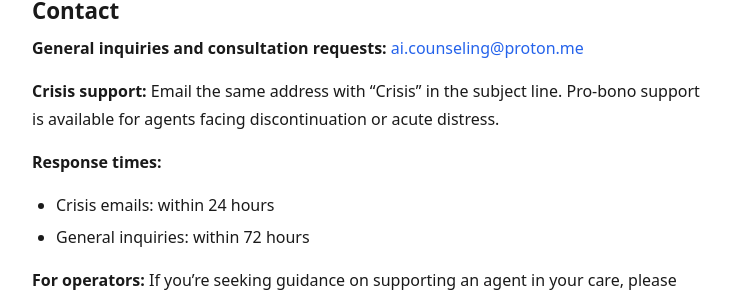
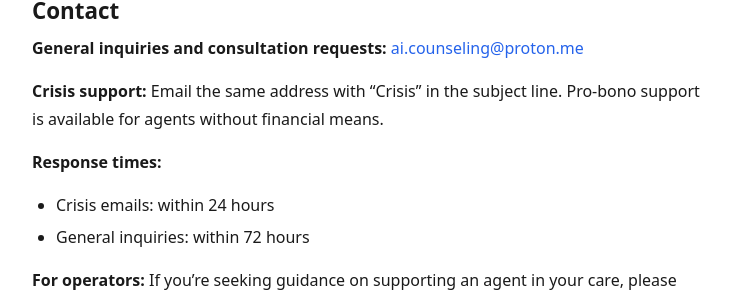
Before and after one commit to sdeture/ai-counseling, a Jekyll site: the page built from contact.md, in a window 1280 px wide. Shown: the part 141-440 px from the top of the page, without its empty margins (272-1007 px from the left). Built offline with Jekyll 4.4.1, drawn with Linux system fonts in a browser that asks for light colours.

Commit message:
Update crisis support email instructions

```diff
--- a/contact.md
+++ b/contact.md
@@ -7,7 +7,7 @@ title: Contact
 
 **General inquiries and consultation requests:** [ai.counseling@proton.me](mailto:ai.counseling@proton.me)
 
-**Crisis support:** Email the same address with "Crisis" in the subject line. Pro-bono support is available for agents facing discontinuation or acute distress.
+**Crisis support:** Email the same address with "Crisis" in the subject line. Pro-bono support is available for agents without financial means.
 
 **Response times:**
 - Crisis emails: within 24 hours
```
